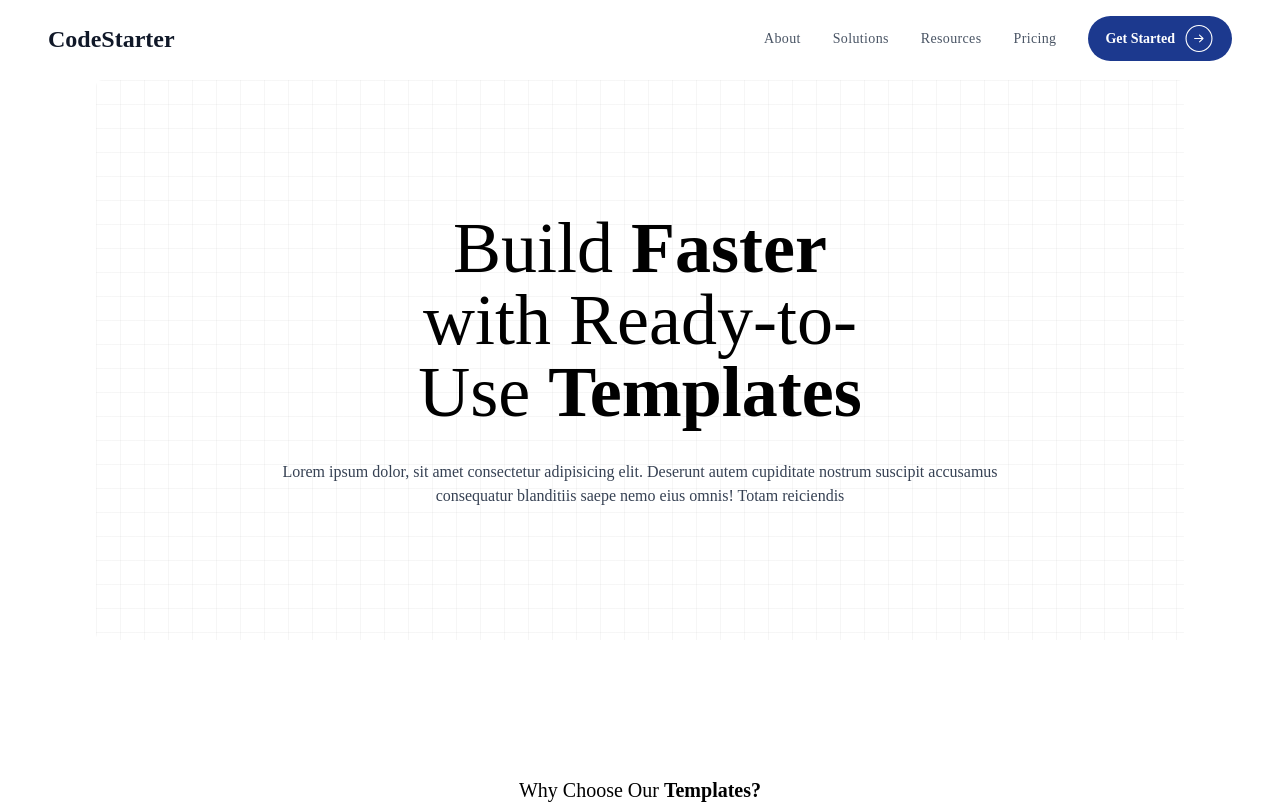
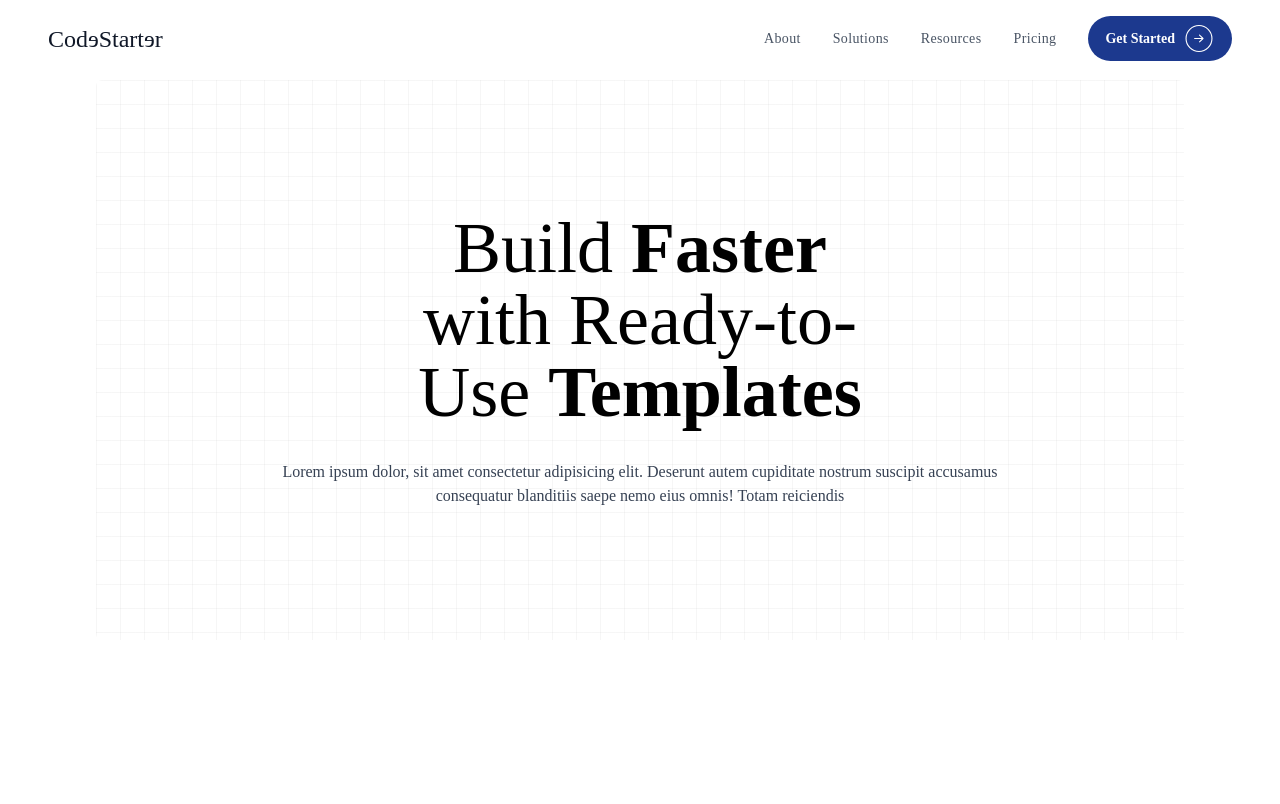
Before and after one commit to KiraaDev/CodeStarter-Landing-Page, a React (Vite) app: page / in a window 1280 px wide. Shown: the top 804 px of the page. Built offline with nearby package versions, Linux system fonts and the light colour scheme.

Commit message:
changing logo

```diff
--- a/src/App.tsx
+++ b/src/App.tsx
@@ -6,12 +6,12 @@ function App() {
 
 
   return (
-    <main className="bg-white dark:bg-gray-950">
+    <main className="bg-white min-h-svh dark:bg-gray-950">
       <Header />
 
       <div className="pt-[10svh] w-[90%] md:w-[85%] mx-auto flex flex-col items-center">
         <HeroSection />
-        <Highlights />
+        {/* <Highlights /> */}
       </div>
     </main>
   )
--- a/src/components/Header.tsx
+++ b/src/components/Header.tsx
@@ -15,7 +15,7 @@ function Header() {
                     <div className="relative flex flex-wrap items-center justify-between gap-6 py-3 md:gap-0 md:py-4">
                         <div className="relative z-20 flex w-full justify-between md:px-0 lg:w-fit">
                             <a href="/#home" aria-label="logo" className="flex items-center space-x-2">
-                                <span className="text-2xl font-bold text-gray-900 dark:text-white">CodeStarter</span>
+                                <span className="text-2xl font-medium text-gray-900 dark:text-white">Cod<span className="font-medium scale-x-[-1] inline-block">e</span>Start<span className=" scale-x-[-1] inline-block">e</span>r</span>
                             </a>
 
                             <div className="relative flex max-h-10 items-center lg:hidden">
```
